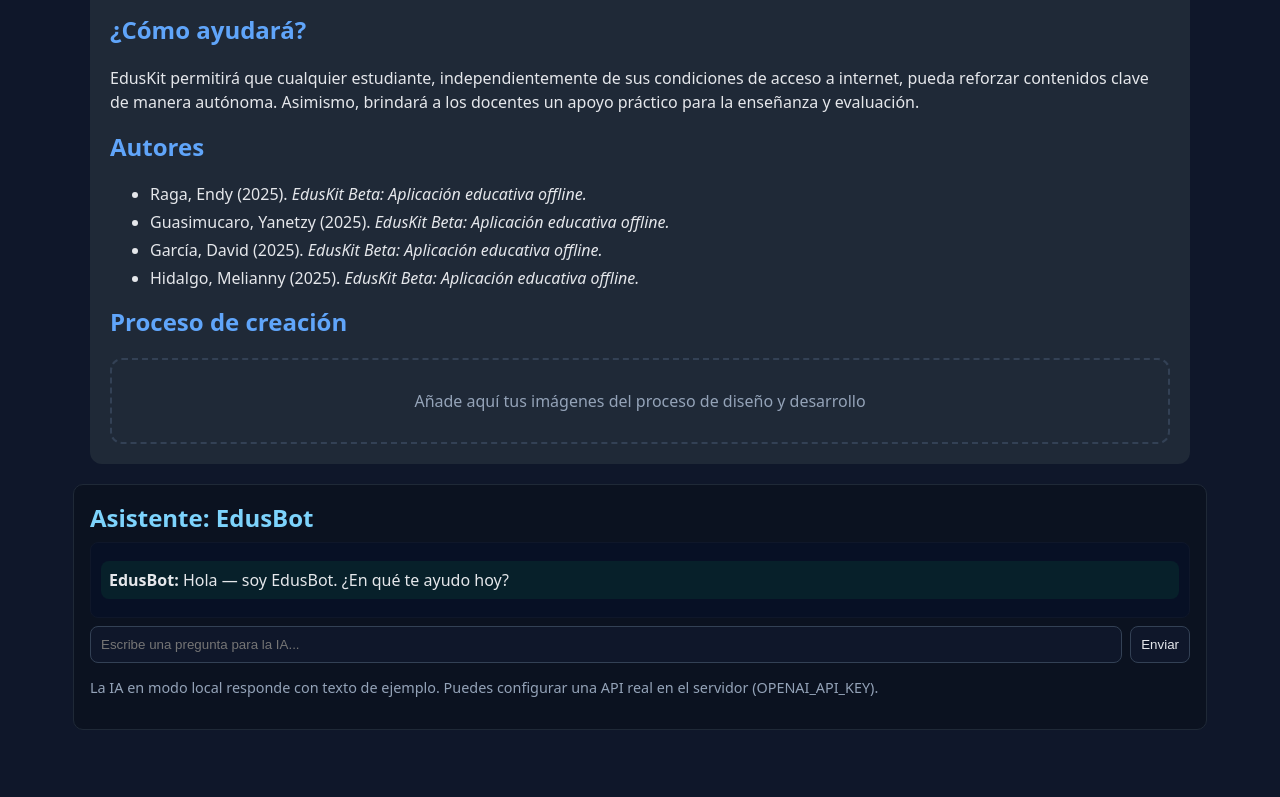
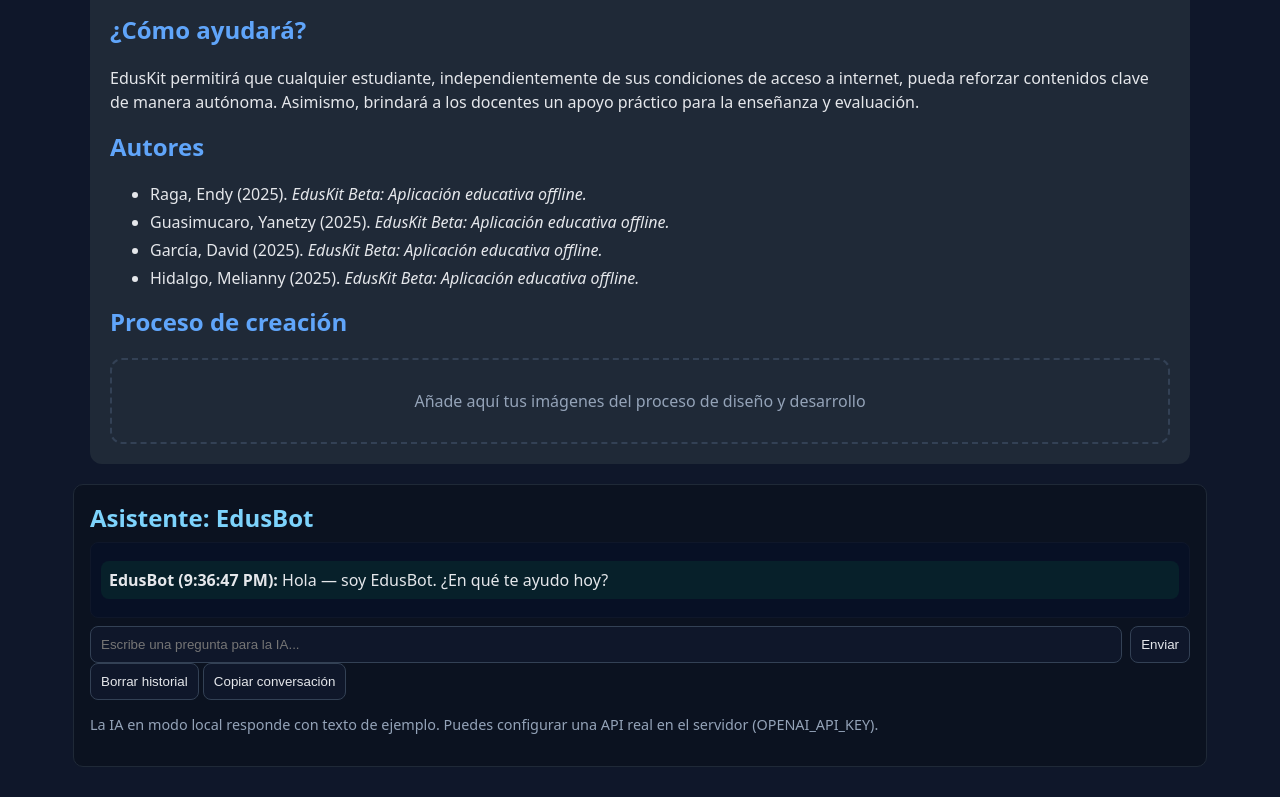
Before and after one commit to edusskit-arch/EdusKit, a website: page index.html in a window 1280 px wide. Shown: the part 438-1235 px from the top of the page. Drawn offline with Linux system fonts and the light colour scheme.

Commit message:
test(ci): add ai test, CI workflow; enhance chat with persistence and actions

```diff
--- a/index.html
+++ b/index.html
@@ -108,6 +108,10 @@
       <input id="chatInput" placeholder="Escribe una pregunta para la IA..." />
       <button id="chatSend">Enviar</button>
     </div>
+    <div class="chat-actions">
+      <button id="clearHistory">Borrar historial</button>
+      <button id="copyHistory">Copiar conversación</button>
+    </div>
     <p class="tiny muted">La IA en modo local responde con texto de ejemplo. Puedes configurar una API real en el servidor (OPENAI_API_KEY).</p>
   </aside>
 
--- a/js/app.js
+++ b/js/app.js
@@ -159,6 +159,8 @@ document.getElementById('ai-name').textContent = AI_NAME;
 const chatEl = document.getElementById('chat');
 const chatInput = document.getElementById('chatInput');
 const chatSend = document.getElementById('chatSend');
+const clearBtn = document.getElementById('clearHistory');
+const copyBtn = document.getElementById('copyHistory');
 
 function appendMessage(who, text){
   const m = document.createElement('div');
@@ -166,6 +168,12 @@ function appendMessage(who, text){
   m.innerHTML = `<strong>${who==='user'? 'Tú' : AI_NAME}:</strong> <span>${text}</span>`;
   chatEl.appendChild(m);
   chatEl.scrollTop = chatEl.scrollHeight;
+  // persist
+  try{
+    const hist = JSON.parse(localStorage.getItem('eduskit_chat')||'[]');
+    hist.push({who, text, ts: Date.now()});
+    localStorage.setItem('eduskit_chat', JSON.stringify(hist));
+  }catch(e){ console.warn('storage failed', e); }
 }
 
 async function sendToAI(text){
@@ -199,4 +207,40 @@ chatSend.onclick = () => {
 chatInput.addEventListener('keydown', (e)=>{ if(e.key === 'Enter') chatSend.click(); });
 
 // Mensaje de bienvenida
+function renderHistory(){
+  chatEl.innerHTML = '';
+  try{
+    const hist = JSON.parse(localStorage.getItem('eduskit_chat')||'[]');
+    hist.forEach(item=>{
+      const who = item.who;
+      const text = item.text;
+      const m = document.createElement('div');
+      m.className = 'chat-msg ' + (who==='user'? 'user' : 'ai');
+      const time = new Date(item.ts).toLocaleTimeString();
+      m.innerHTML = `<strong>${who==='user'? 'Tú' : AI_NAME} (${time}):</strong> <span>${text}</span>`;
+      chatEl.appendChild(m);
+    });
+  }catch(e){ console.warn('read hist', e); }
+  chatEl.scrollTop = chatEl.scrollHeight;
+}
+
 appendMessage('ai', `Hola — soy ${AI_NAME}. ¿En qué te ayudo hoy?`);
+renderHistory();
+
+// Clear & copy actions
+clearBtn.onclick = ()=>{
+  if(confirm('Borrar todo el historial de conversación?')){
+    localStorage.removeItem('eduskit_chat');
+    renderHistory();
+    appendMessage('ai', `Historial borrado. ¿En qué te ayudo ahora?`);
+  }
+};
+
+copyBtn.onclick = ()=>{
+  try{
+    const hist = JSON.parse(localStorage.getItem('eduskit_chat')||'[]');
+    const text = hist.map(h=>`${h.who==='user'? 'Tú' : AI_NAME}: ${h.text}`).join('\n');
+    navigator.clipboard.writeText(text || '');
+    appendMessage('ai', 'Conversación copiada al portapapeles.');
+  }catch(e){ appendMessage('ai', 'No se pudo copiar.'); console.error(e); }
+};
--- a/package.json
+++ b/package.json
@@ -5,7 +5,8 @@
   "main": "server.js",
   "scripts": {
     "start": "node server.js",
-    "serve": "node server.js"
+    "serve": "node server.js",
+    "test": "node tests/ai.test.js"
   },
   "dependencies": {
     "body-parser": "^1.20.2",
```
Also changed, not shown: tests/ai.test.js (added, +40 -0 lines), .github/workflows/ci.yml (added), README.md.
